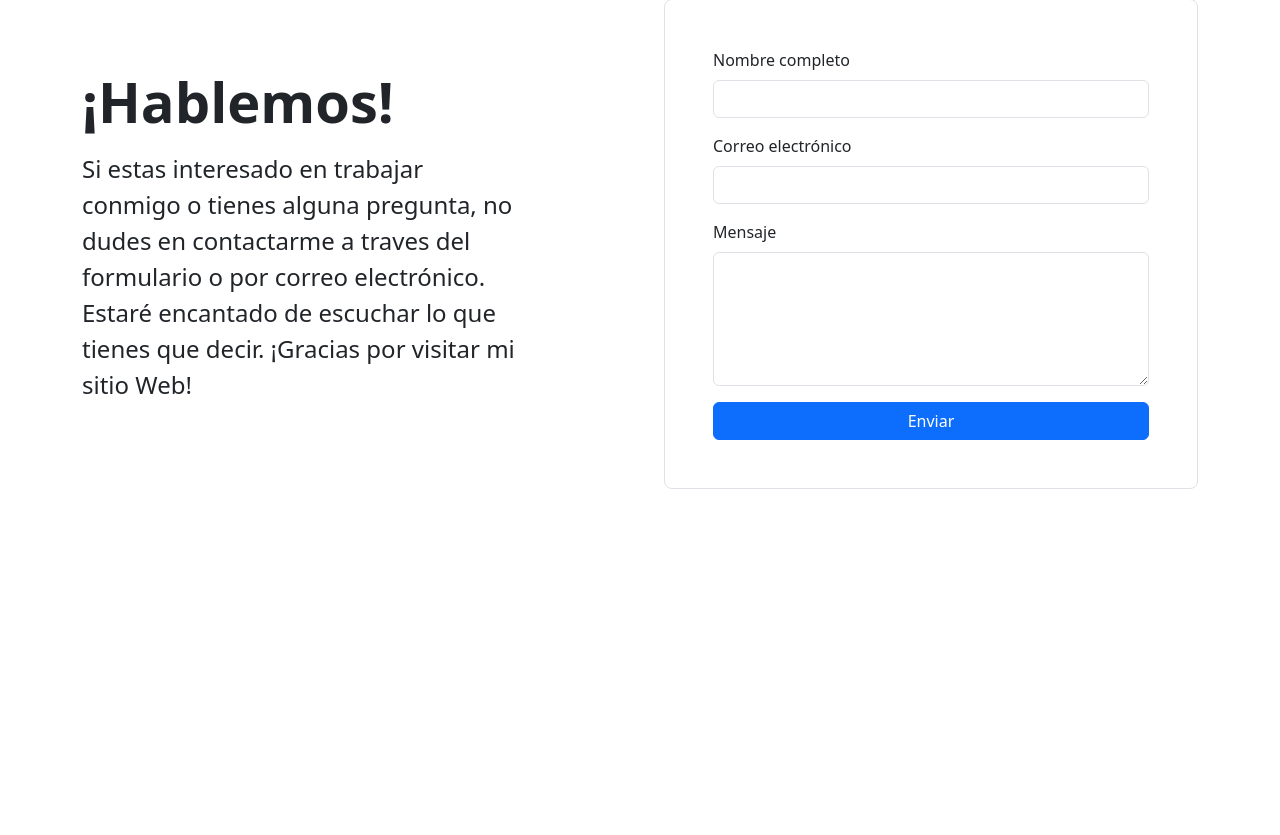
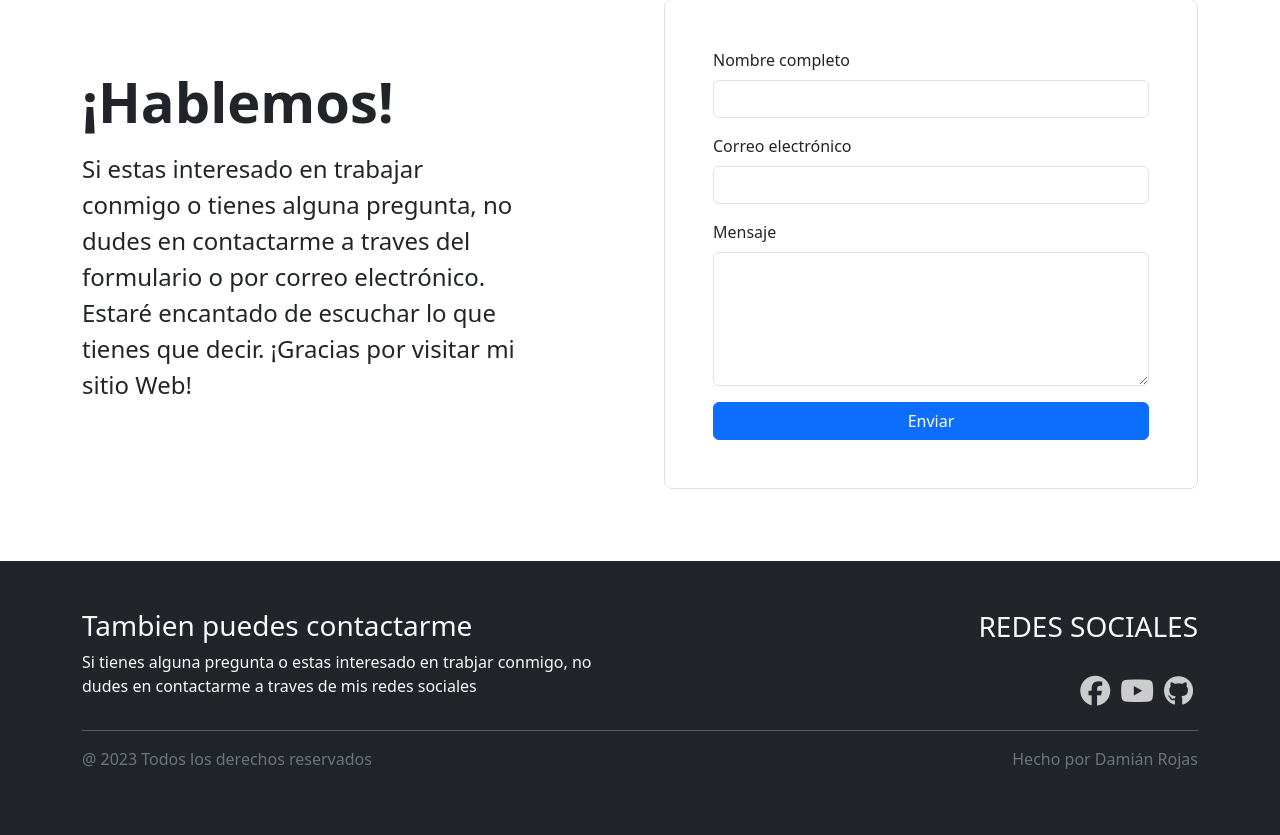
Before and after one commit to DamianRojas79/Portfolio, a Flask app: page / in a window 1280 px wide. Shown: the part 1459-2294 px from the top of the page. Before the commit the page ends 1948 px from the top, so only its background shows below. Run offline with Flask 3, Linux system fonts and the light colour scheme; some libraries are stand-ins or nearby versions.

Commit message:
Se agrega el footer al portfolio

```diff
--- a/static/css/styles.css
+++ b/static/css/styles.css
@@ -0,0 +1,9 @@
+.social-icon{
+    color:#cccccc;
+    margin: 0 5px;
+    font-size: 30px;
+}
+
+.social-icon:hover{
+    color:#ffffff;
+}
--- /dev/null
+++ b/templates/footer.html
@@ -0,0 +1,33 @@
+<footer class="bg-dark p-5">
+    <div class="container">
+        <div class="row d-flex align-items-center">
+            <div class="col-md-6">
+                <h3 class="text-light"> Tambien puedes contactarme </h3>
+                <p class="text-light"> Si tienes alguna pregunta o estas interesado en trabjar conmigo, no dudes en contactarme a traves de mis redes sociales</p>
+            </div>
+            <div class="col-md-6">
+                <h3 class="text-light mb-4 text-end"> REDES SOCIALES</h3>
+                <div class="d-flex justify-content-end">
+                    <a href="" class="social-icon"><i class="fa-brands fa-facebook"></i></a>
+                    <a href="" class="social-icon"><i class="fa-brands fa-youtube"></i></a>
+                    <a href="" class="social-icon"><i class="fa-brands fa-github"></i></a>
+                </div>
+
+            </div>
+
+        </div>
+
+        <hr style="color:aliceblue;">
+        <div class="row mt-3">
+            <div class="col-md-6">
+                <p class="text-secondary">@ 2023 Todos los derechos reservados</p>
+            </div>
+
+            <div class="col-md-6">
+                <p class="text-secondary text-end"> Hecho por Damián Rojas </p>
+            </div>
+
+        </div>
+
+    </div>
+</footer>
--- a/templates/index.html
+++ b/templates/index.html
@@ -17,5 +17,7 @@
 <!-- Incluir sección de contacto  -->
 {% include 'contact.html' %}
 
+<!-- Incluir sección de footer  -->
+{% include 'footer.html' %}
 
 {% endblock %}
```
